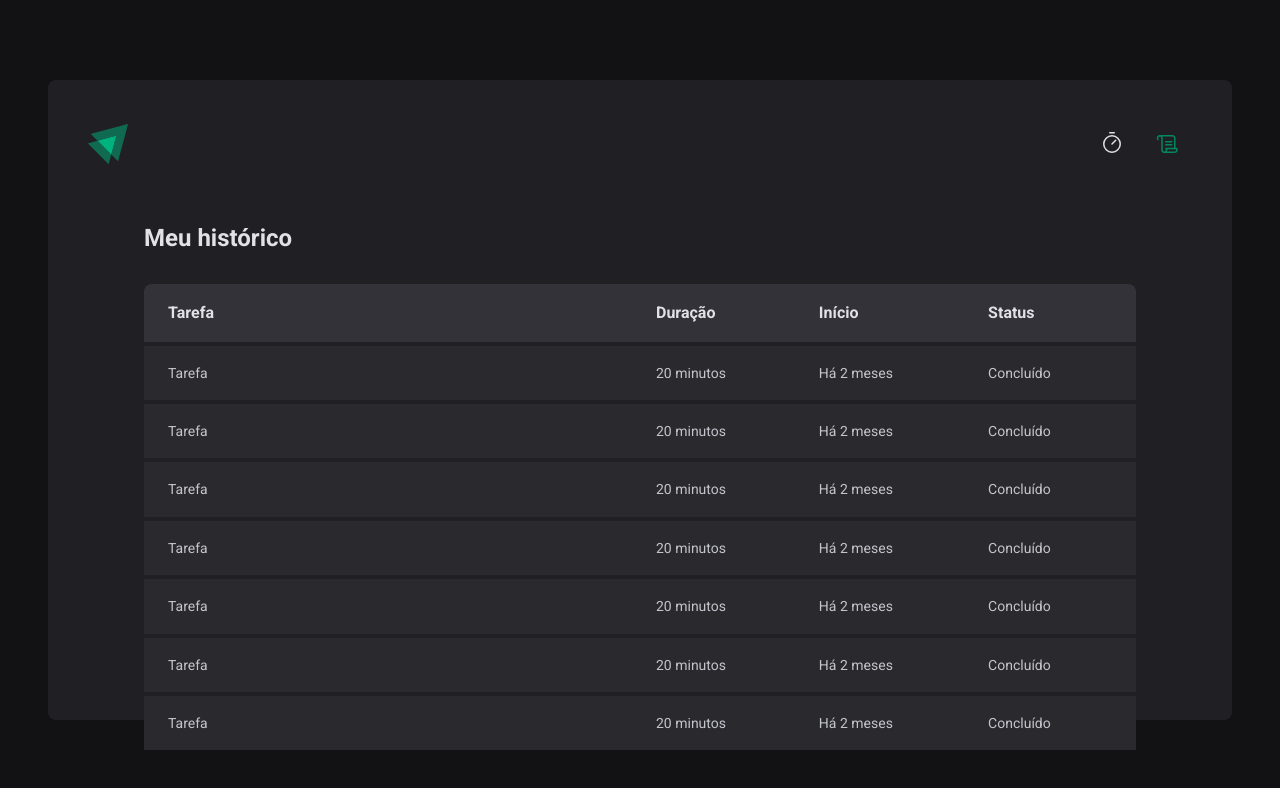
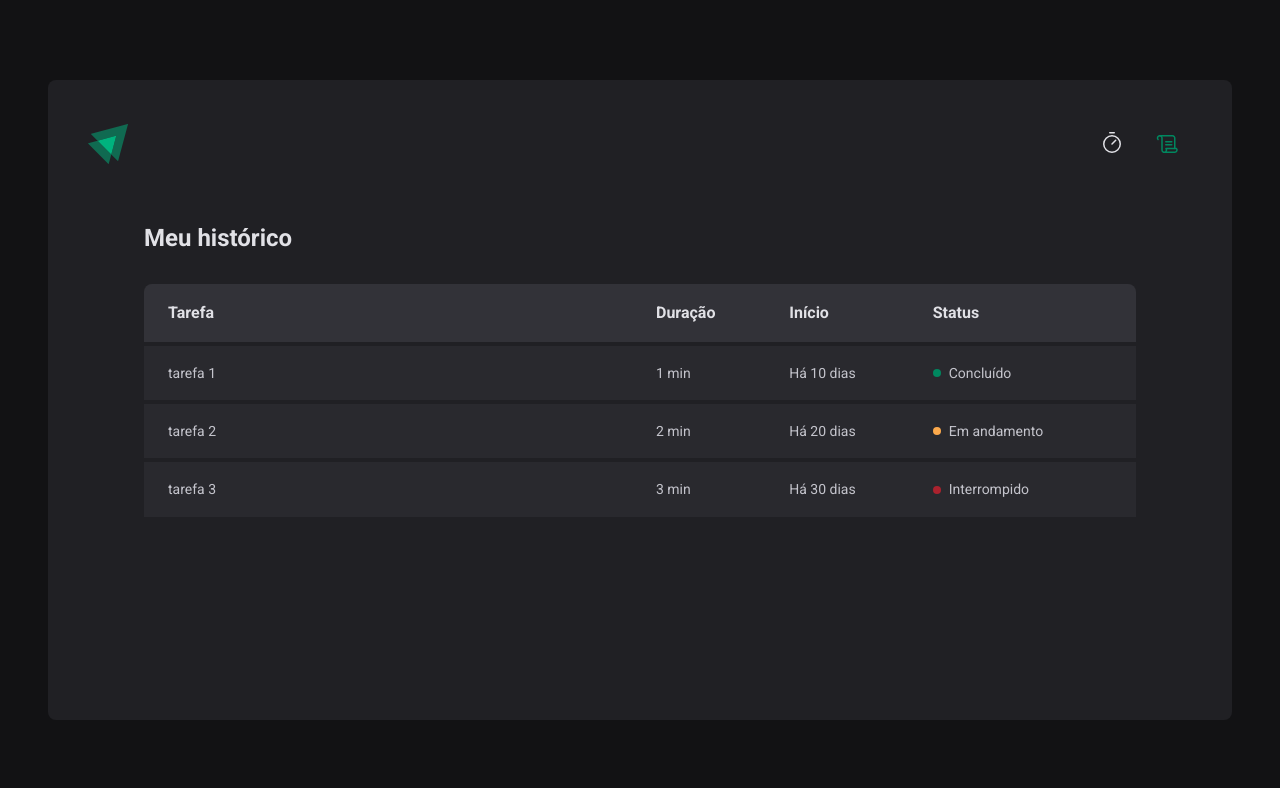
Before and after one commit to hernanytec/ignite-timer, a React (Vite) app: page /history in a window 1280 px wide. Shown: the top 788 px of the page. Built offline with nearby package versions, Linux system fonts and the light colour scheme.

Commit message:
feat: create status component

```diff
--- a/src/pages/History/index.tsx
+++ b/src/pages/History/index.tsx
@@ -1,6 +1,43 @@
-import { HistoryContainer, HistoryList } from './styles'
+import {
+  AvailableStatusColors,
+  HistoryContainer,
+  HistoryList,
+  Status,
+} from './styles'
+
+interface Task {
+  name: string
+  duration: string
+  date: string
+  status: 'Conluído' | 'Em andamento' | 'Interrompido'
+  statusColor: AvailableStatusColors
+}
 
 export function History() {
+  const tasks = [
+    {
+      name: 'tarefa 1',
+      duration: '1 min',
+      date: 'Há 10 dias',
+      status: 'Concluído',
+      statusColor: 'green',
+    },
+    {
+      name: 'tarefa 2',
+      duration: '2 min',
+      date: 'Há 20 dias',
+      status: 'Em andamento',
+      statusColor: 'yellow',
+    },
+    {
+      name: 'tarefa 3',
+      duration: '3 min',
+      date: 'Há 30 dias',
+      status: 'Interrompido',
+      statusColor: 'red',
+    },
+  ] as Task[]
+
   return (
     <HistoryContainer>
       <h1>Meu histórico</h1>
@@ -16,48 +53,16 @@ export function History() {
             </tr>
           </thead>
           <tbody>
-            <tr>
-              <td>Tarefa</td>
-              <td>20 minutos</td>
-              <td>Há 2 meses</td>
-              <td>Concluído</td>
-            </tr>
-            <tr>
-              <td>Tarefa</td>
-              <td>20 minutos</td>
-              <td>Há 2 meses</td>
-              <td>Concluído</td>
-            </tr>
-            <tr>
-              <td>Tarefa</td>
-              <td>20 minutos</td>
-              <td>Há 2 meses</td>
-              <td>Concluído</td>
-            </tr>
-            <tr>
-              <td>Tarefa</td>
-              <td>20 minutos</td>
-              <td>Há 2 meses</td>
-              <td>Concluído</td>
-            </tr>
-            <tr>
-              <td>Tarefa</td>
-              <td>20 minutos</td>
-              <td>Há 2 meses</td>
-              <td>Concluído</td>
-            </tr>
-            <tr>
-              <td>Tarefa</td>
-              <td>20 minutos</td>
-              <td>Há 2 meses</td>
-              <td>Concluído</td>
-            </tr>
-            <tr>
-              <td>Tarefa</td>
-              <td>20 minutos</td>
-              <td>Há 2 meses</td>
-              <td>Concluído</td>
-            </tr>
+            {tasks.map((task) => (
+              <tr key={task.name}>
+                <td>{task.name}</td>
+                <td>{task.duration}</td>
+                <td>{task.date}</td>
+                <td>
+                  <Status color={task.statusColor}>{task.status}</Status>
+                </td>
+              </tr>
+            ))}
           </tbody>
         </table>
       </HistoryList>
--- a/src/pages/History/styles.ts
+++ b/src/pages/History/styles.ts
@@ -59,3 +59,29 @@ export const HistoryList = styled.div`
     }
   }
 `
+
+const STATUS_COLORS = {
+  yellow: 'yellow-500',
+  green: 'green-500',
+  red: 'red-500',
+} as const
+
+export type AvailableStatusColors = keyof typeof STATUS_COLORS
+
+interface StatusProps {
+  color: AvailableStatusColors
+}
+
+export const Status = styled.span<StatusProps>`
+  display: flex;
+  align-items: center;
+  gap: 0.5rem;
+
+  &::before {
+    content: '';
+    width: 0.5rem;
+    height: 0.5rem;
+    border-radius: 9999px;
+    background: ${(props) => props.theme[STATUS_COLORS[props.color]]};
+  }
+`
```
